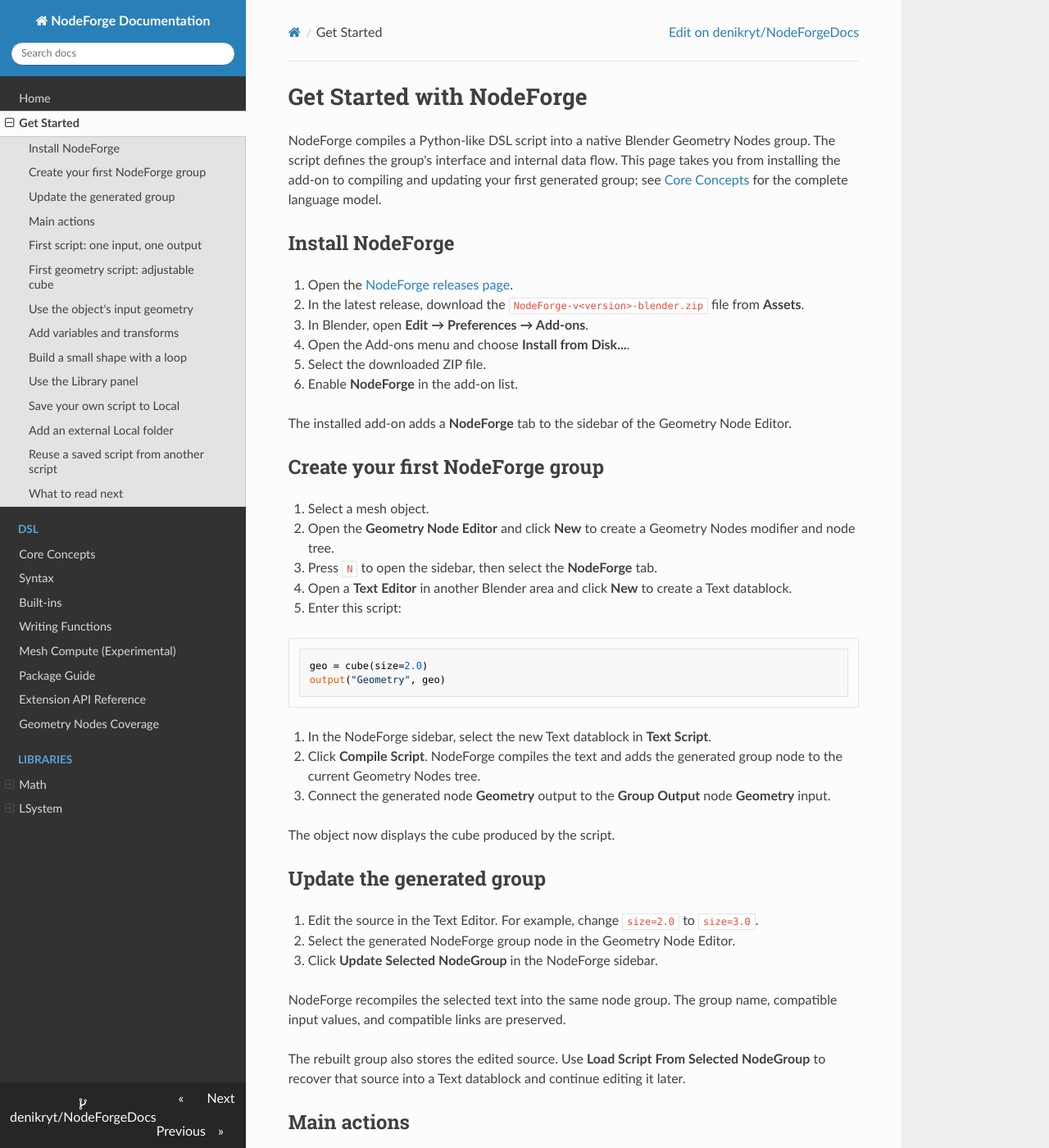
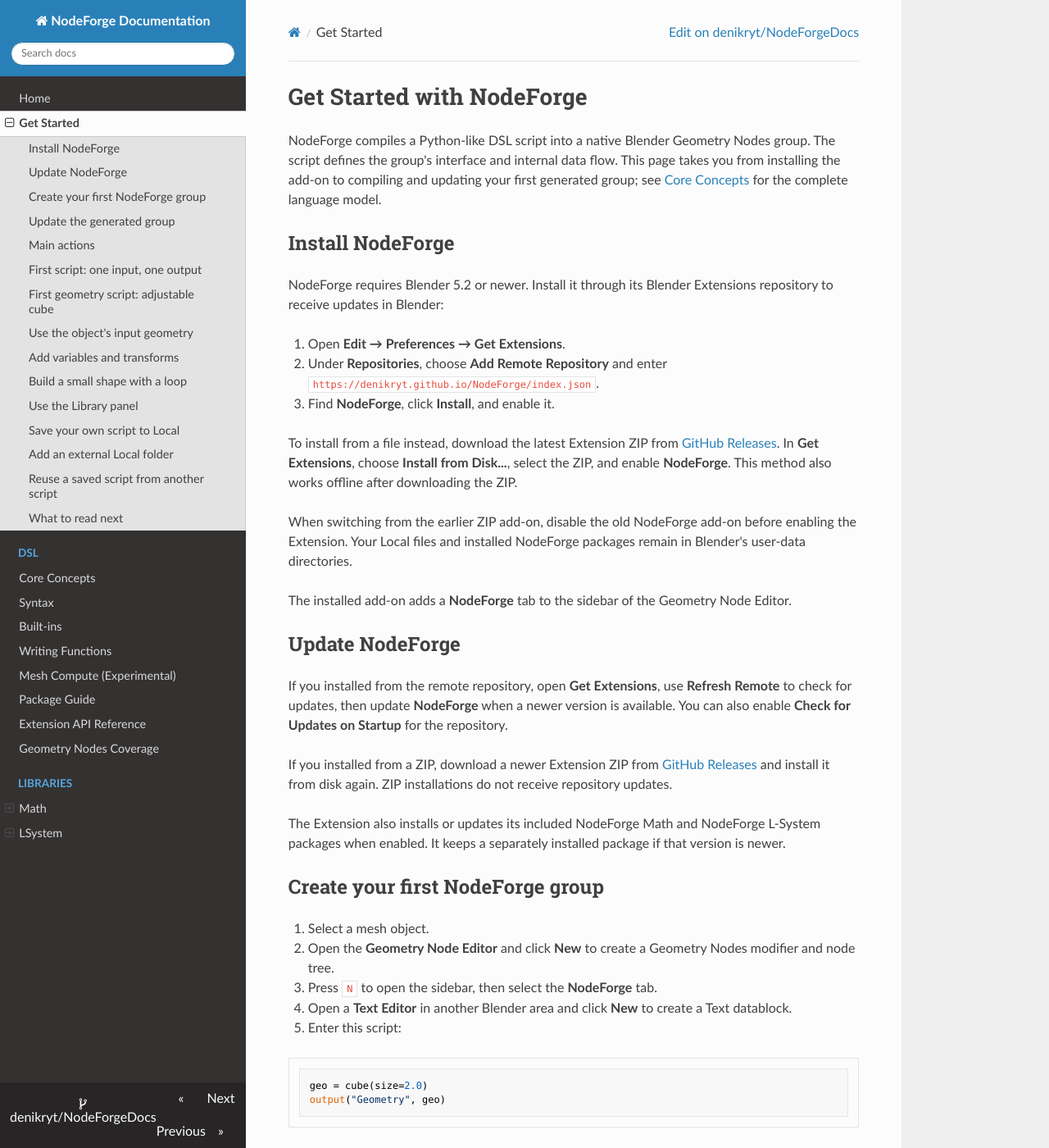
Before and after one commit to denikryt/NodeForgeDocs, an MkDocs documentation site: the page built from docs/GET_STARTED.md, in a window 1280 px wide and 1400 px high. Shown: the whole window at 82% size. Built offline with MkDocs 1.6.1, drawn with Linux system fonts in a browser that asks for light colours; nearby versions of some CDN libraries; some of the changed text lies outside the part shown.

Commit message:
docs: document Blender Extension installation and updates

```diff
--- a/docs/GET_STARTED.md
+++ b/docs/GET_STARTED.md
@@ -4,14 +4,25 @@
 
 ## Install NodeForge
 
-1. Open the [NodeForge releases page](https://github.com/denikryt/NodeForge/releases).
-2. In the latest release, download the `NodeForge-v<version>-blender.zip` file from **Assets**.
-3. In Blender, open **Edit → Preferences → Add-ons**.
-4. Open the Add-ons menu and choose **Install from Disk...**.
-5. Select the downloaded ZIP file.
-6. Enable **NodeForge** in the add-on list.
+NodeForge requires Blender 5.2 or newer. Install it through its Blender Extensions repository to receive updates in Blender:
+
+1. Open **Edit → Preferences → Get Extensions**.
+2. Under **Repositories**, choose **Add Remote Repository** and enter `https://denikryt.github.io/NodeForge/index.json`.
+3. Find **NodeForge**, click **Install**, and enable it.
+
+To install from a file instead, download the latest Extension ZIP from [GitHub Releases](https://github.com/denikryt/NodeForge/releases/latest). In **Get Extensions**, choose **Install from Disk...**, select the ZIP, and enable **NodeForge**. This method also works offline after downloading the ZIP.
+
+When switching from the earlier ZIP add-on, disable the old NodeForge add-on before enabling the Extension. Your Local files and installed NodeForge packages remain in Blender's user-data directories.
 
 The installed add-on adds a **NodeForge** tab to the sidebar of the Geometry Node Editor.
+
+## Update NodeForge
+
+If you installed from the remote repository, open **Get Extensions**, use **Refresh Remote** to check for updates, then update **NodeForge** when a newer version is available. You can also enable **Check for Updates on Startup** for the repository.
+
+If you installed from a ZIP, download a newer Extension ZIP from [GitHub Releases](https://github.com/denikryt/NodeForge/releases/latest) and install it from disk again. ZIP installations do not receive repository updates.
+
+The Extension also installs or updates its included NodeForge Math and NodeForge L-System packages when enabled. It keeps a separately installed package if that version is newer.
 
 ## Create your first NodeForge group
 
@@ -155,7 +166,7 @@
 
 ## Use the Library panel
 
-The **Library** panel contains reusable scripts and package management tools. Package-provided entries appear only after that package has been installed explicitly:
+The **Library** panel contains reusable scripts and package management tools. The Extension installs NodeForge Math and NodeForge L-System when enabled; install other packages through **Library → Packages**:
 
 | Catalog | Purpose |
 | --- | --- |
```
